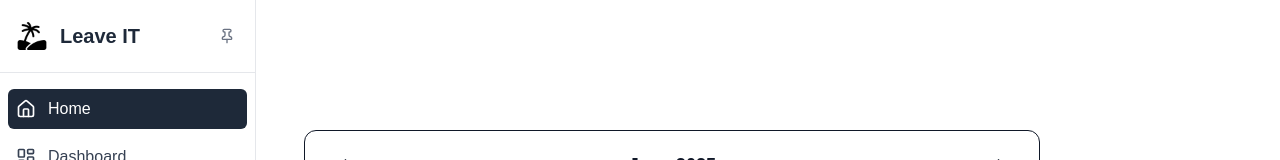
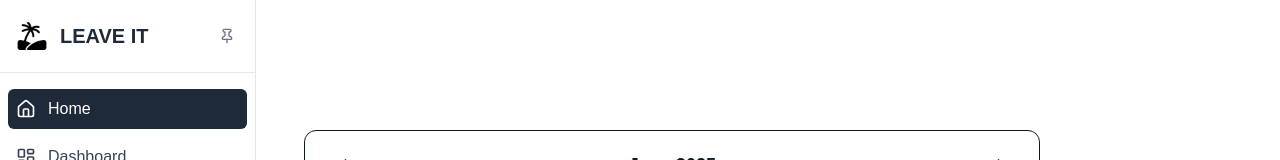
Before and after one commit to AlexOluwaseyi/leave-itt, a Next.js app: page / in a window 1280 px wide. Shown: the top 160 px of the page. Built offline with nearby package versions, Linux system fonts and the light colour scheme.

Commit message:
Update: Update text-case in app name on sidebar.

```diff
--- a/src/components/menu/Sidebar.tsx
+++ b/src/components/menu/Sidebar.tsx
@@ -84,7 +84,7 @@ export default function Sidebar({ children }: SidebarProps) {
             </Link>
           </div>
           {(!collapsed || pinned) && (
-            <h1 className="ml-3 text-xl font-bold">Leave IT</h1>
+            <h1 className="ml-3 text-xl font-bold">LEAVE IT</h1>
           )}
           <div className="ml-auto flex">
             <button
```
